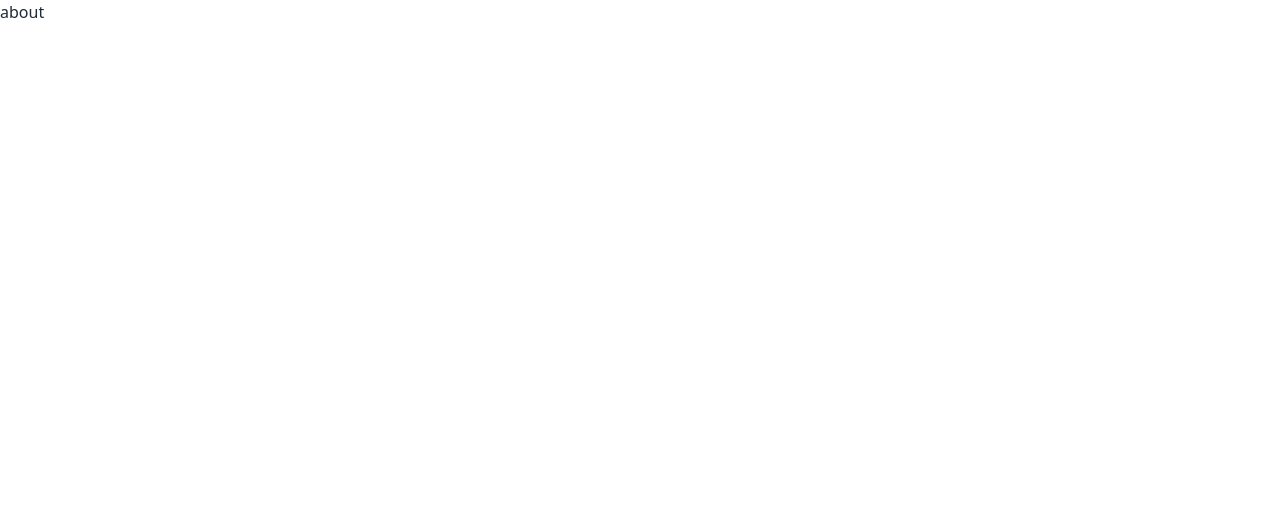
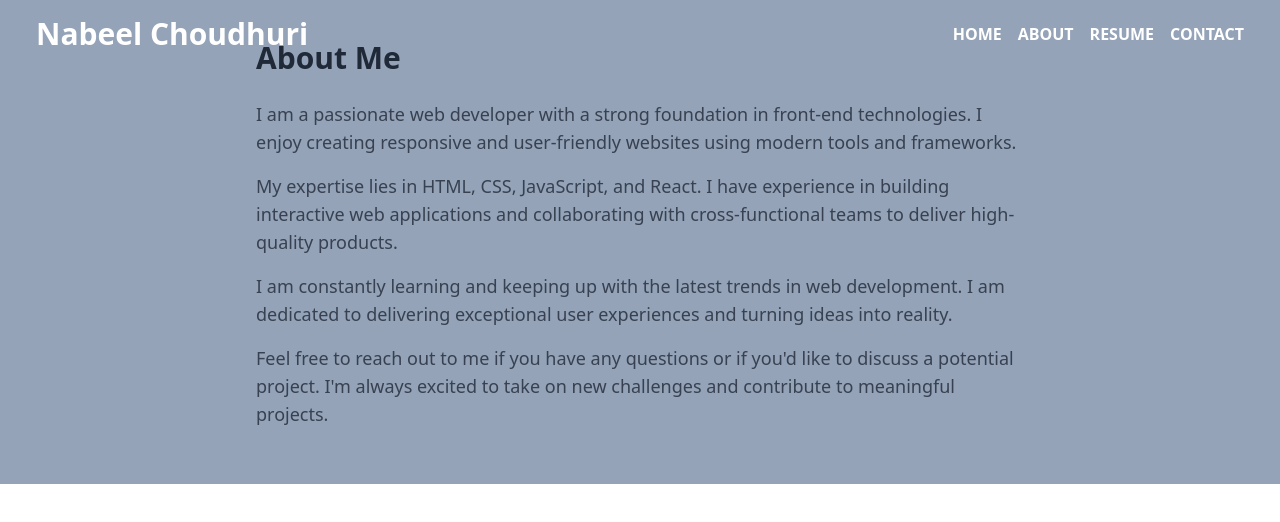
Before and after one commit to nabeel365/My-Portfolio, a React (Vite) app: page /about in a window 1280 px wide. Shown: the top 522 px of the page. Built offline with nearby package versions, Linux system fonts and the light colour scheme.

Commit message:
about section created

```diff
--- a/src/Components/Banner/Navbar/Navbar.jsx
+++ b/src/Components/Banner/Navbar/Navbar.jsx
@@ -12,9 +12,9 @@ const Navbar = () => {
     <nav className="fixed top-0 left-0 w-full bg-transparent z-10">
       <div className="container mx-auto px-4">
         <div className="flex justify-between items-center py-4">
-          <a href="#" className="text-white text-2xl font-bold">
-            Logo
-          </a>
+          <h1  className="text-white text-3xl font-bold ps-5">
+            Nabeel Choudhuri
+          </h1>
           <div className="md:hidden">
             {isMenuOpen ? (
               <button
@@ -63,7 +63,7 @@ const Navbar = () => {
           <div
             className={`${
               isMenuOpen ? 'block' : 'hidden'
-            } md:flex md:space-x-4 mt-4 md:mt-0`}
+            } md:flex md:space-x-4 mt-4 md:mt-0 pr-5`}
           >
             <div className="relative">
              <Link to="/">
--- a/src/Components/Banner/Navbar/NavbarLinks/About.jsx
+++ b/src/Components/Banner/Navbar/NavbarLinks/About.jsx
@@ -1,11 +1,25 @@
 import React from 'react';
 
 const About = () => {
-    return (
-        <div>
-            about
-        </div>
-    );
+  return (
+    <div className="bg-slate-400 py-10 px-6">
+      <div className="max-w-3xl mx-auto">
+        <h1 className="text-3xl font-bold text-gray-800 mb-6">About Me</h1>
+        <p className="text-lg text-gray-700 mb-4">
+          I am a passionate web developer with a strong foundation in front-end technologies. I enjoy creating responsive and user-friendly websites using modern tools and frameworks.
+        </p>
+        <p className="text-lg text-gray-700 mb-4">
+          My expertise lies in HTML, CSS, JavaScript, and React. I have experience in building interactive web applications and collaborating with cross-functional teams to deliver high-quality products.
+        </p>
+        <p className="text-lg text-gray-700 mb-4">
+          I am constantly learning and keeping up with the latest trends in web development. I am dedicated to delivering exceptional user experiences and turning ideas into reality.
+        </p>
+        <p className="text-lg text-gray-700 mb-4">
+          Feel free to reach out to me if you have any questions or if you'd like to discuss a potential project. I'm always excited to take on new challenges and contribute to meaningful projects.
+        </p>
+      </div>
+    </div>
+  );
 };
 
 export default About;
```
